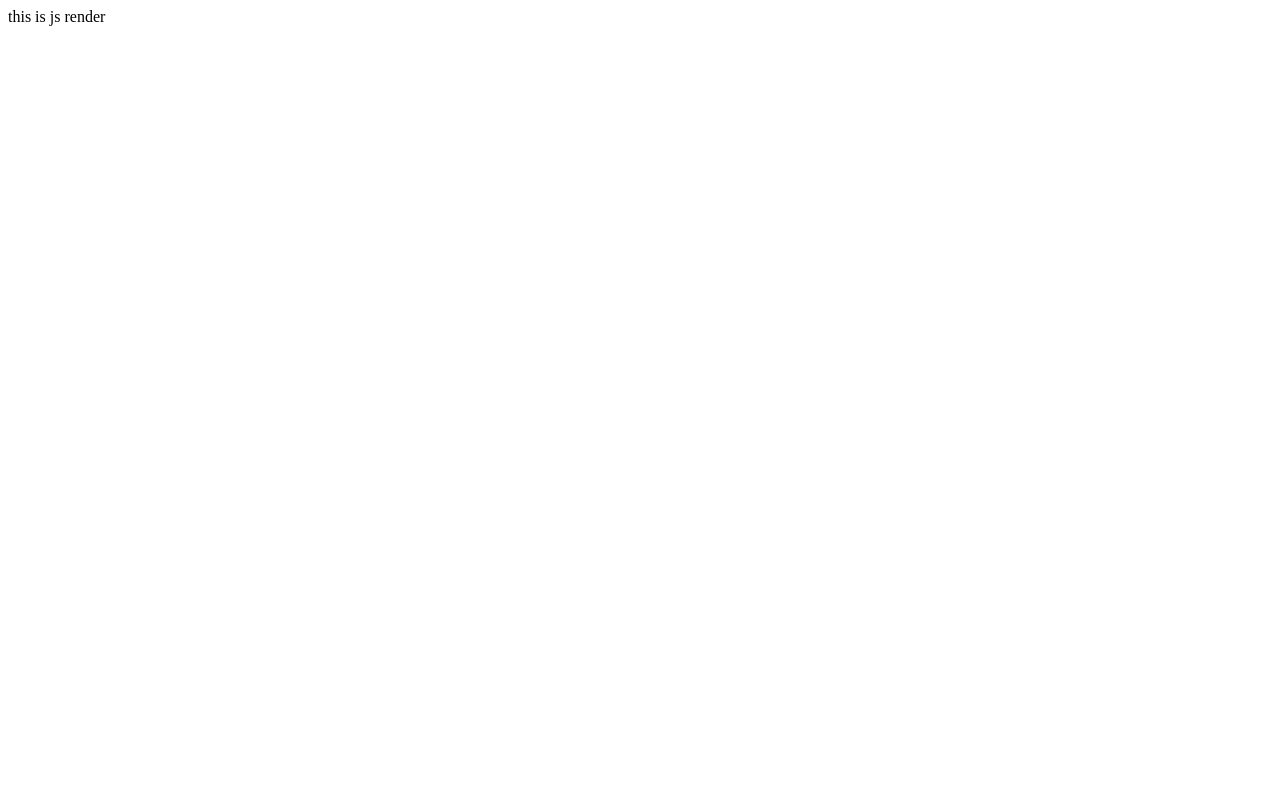
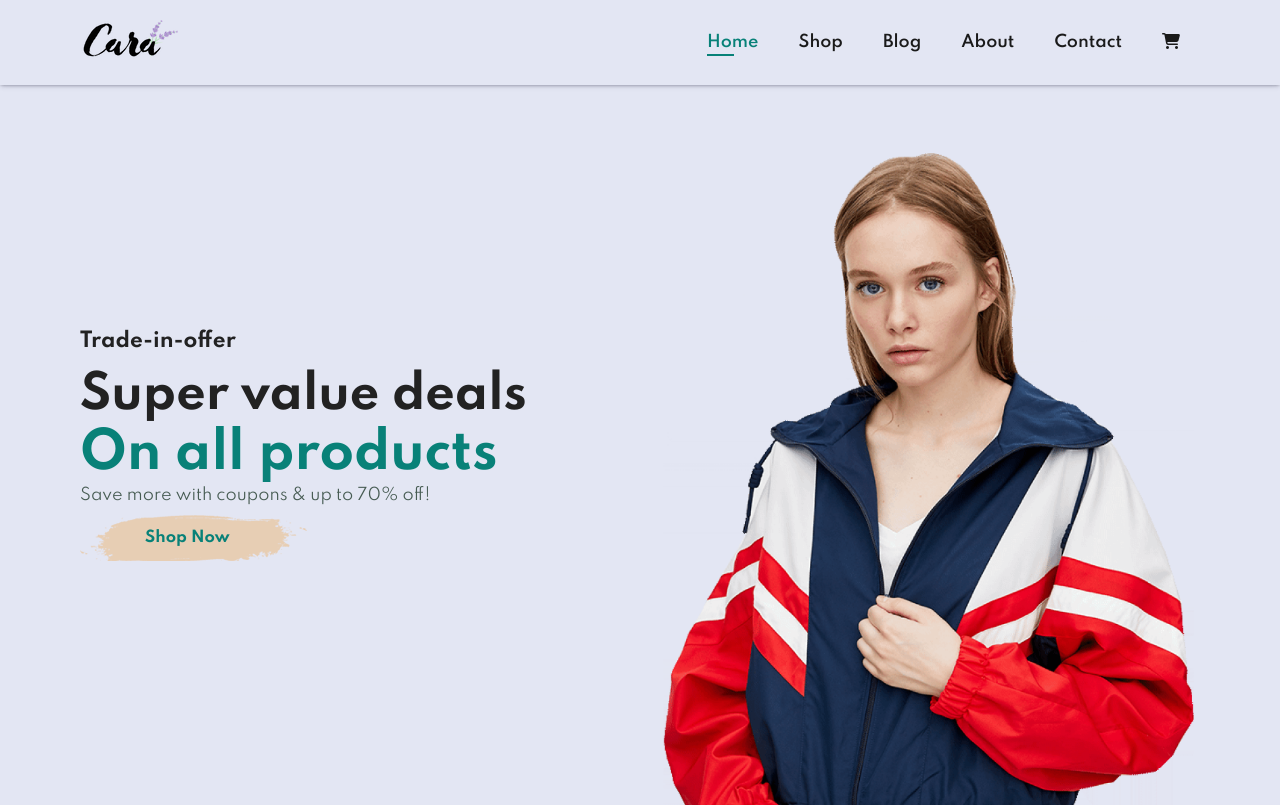
Before and after one commit to berasumit611/JavaScript-Ecommerce, a website built with Vite: page index.html in a window 1280 px wide. Built offline with nearby package versions, Linux system fonts and the light colour scheme.

Commit message:
header and hero section done

```diff
--- a/index.html
+++ b/index.html
@@ -2,25 +2,64 @@
 <html lang="en">
   <head>
     <meta charset="UTF-8" />
-    <link rel="icon" type="image/svg+xml" href="/vite.svg" />
+
+    <link rel="icon" type="image/svg+xml" href="#" />
+
     <meta name="viewport" content="width=device-width, initial-scale=1.0" />
 
+    <!-- font aswome cdn -->
+    <link rel="stylesheet" href="https://cdnjs.cloudflare.com/ajax/libs/font-awesome/6.5.2/css/all.min.css" integrity="sha512-SnH5WK+bZxgPHs44uWIX+LLJAJ9/2PkPKZ5QiAj6Ta86w+fsb2TkcmfRyVX3pBnMFcV7oQPJkl9QevSCWr3W6A==" crossorigin="anonymous" referrerpolicy="no-referrer" />
+
     <!-- styles.css -->
-    <link rel="stylesheet" href="styles.css">
-    <title>Ecommerce</title>
+    <link rel="stylesheet" href="style.css">
+
+    <title>JavaScript Ecommerce</title>
   </head>
   <body>
+   <!-- header section start-->
+   <section id="header">
+    <!-- logo -->
+    <a href="#"><img src="img/logo.png" class="logo" alt="logo"></a>
+    <!-- nav link -->
+    <div>
+      <ul id="navbar">
+        <li><a class="active" href="index.html">Home</a></li>
+        <li><a href="shop.html">Shop</a></li>
+        <li><a href="blog.html">Blog</a></li>
+        <li><a href="about.html">About</a></li>
+        <li><a href="contact.html">Contact</a></li>
+        <li><a href="cart.html"><i class="fa-solid fa-cart-shopping"></i></a></li>
+      </ul>
+    </div>
+   </section>
+   <!-- header section end-->
+
+   <!-- hero section start-->
+   <section id="hero">
+    <h4>Trade-in-offer</h4>
+    <h2>Super value deals</h2>
+    <h1>On all products</h1>
+    <p>Save more with coupons & up to 70% off!</p>
+    <button>Shop Now</button>
+   </section>
+   <!-- hero section end-->
+
+   <!-- feature section start -->
+   <!-- feature section end -->
 
 
 
 
 
-    <!-- js render from main.js -->
-    <div id="app"></div>
 
 
     <!-- script -->
-    <script type="module" src="/main.js"></script>
+    <script src="script.js"></script>
+
+
+    <!-- js render from main.js -->
+    <!-- <div id="app"></div> -->
+    <!-- <script type="module" src="/main.js"></script> -->
 
   </body>
 </html>
--- /dev/null
+++ b/style.css
@@ -0,0 +1,153 @@
+@import url("https://fonts.googleapis.com/css2?family=Spartan:wght@100;200;300;400;500;600;700;800;900&display=swap");
+
+* {
+  margin: 0;
+  padding: 0;
+  box-sizing: border-box;
+  font-family: "Spartan", sans-serif;
+}
+html {
+  scroll-behavior: smooth;
+}
+/* GLOBAL STYLE */
+h1 {
+  font-size: 50px;
+  line-height: 64px;
+  color: #222;
+}
+h2 {
+  font-size: 46px;
+  line-height: 54px;
+  color: #222;
+}
+h4 {
+  font-size: 20px;
+  color: #222;
+}
+h6 {
+  font-weight: 700;
+  font-size: 12px;
+}
+p {
+  font-size: 16px;
+  color: #465b52;
+}
+body {
+  width: 100%;
+}
+.section-p1 {
+  /* section padding */
+  padding: 40px 80px;
+}
+.section-m1 {
+  /* section margin */
+  margin: 40px 0;
+}
+/* ----global variable end--- */
+
+/* 1 */
+/* header section start */
+#header {
+  display: flex;
+  align-items: center;
+  justify-content: space-between;
+
+  padding: 20px 80px;
+  background: #e3e6f3;
+
+  box-shadow: rgba(50, 50, 93, 0.25) 0px 2px 5px -1px,
+    rgba(0, 0, 0, 0.3) 0px 1px 3px -1px;
+    z-index: 9999;
+    position: sticky;
+    top: 0;
+    left: 0;
+}
+/* nav link */
+#header #navbar {
+  display: flex;
+  align-items: center;
+  justify-content: center;
+}
+#navbar li {
+  list-style: none;
+  padding: 0 20px;
+
+  /* parent elemet relative */
+  position: relative;
+}
+#navbar li a {
+  text-decoration: none;
+  font-size: 16px;
+  font-weight: 600;
+  color: #1a1a1a;
+}
+/* nav link hover effecet */
+#navbar li a:hover,
+#navbar li a.active {
+/* active class added for section wise navbar underline */
+
+  color: #088178;
+  /*smooth transition*/
+  transition: 0.3s ease;
+  -webkit-transition: 0.3s ease;
+  -moz-transition: 0.3s ease;
+  -ms-transition: 0.3s ease;
+  -o-transition: 0.3s ease;
+}
+
+/* underline effect using pseudo element */
+#navbar li a.active::after,
+#navbar li a:hover::after{
+    content: "";
+    width: 30%;
+    height: 2px;
+    background: #088178;
+    /* child elemet absolute */
+    position: absolute;
+    bottom: -4px;
+    left: 20px;
+}
+
+/* header section end */
+
+/* hero section start */
+#hero{
+    background-image: url(img/hero4.png);
+
+    /* fullscreen */
+    width: 100%;
+    height: 90vh;
+
+    /* make image center */
+    background-position: top 25% right 0%;
+    background-size: cover;
+
+    padding: 0 80px;
+
+    display: flex;
+    flex-direction: column;
+    justify-content: center;
+    align-items: flex-start;
+}
+#hero h4{
+    padding-bottom: 15px;
+}
+#hero h1{
+    color: #088178;
+}
+#hero button{
+    background-image: url("img/button.png");
+    background-color: transparent;
+    color: #088178;
+    border: 0;
+    padding: 14px 80px 14px 65px;
+    background-repeat: no-repeat;
+    cursor: pointer;
+    font-weight: 700;
+    font-size: 15px;
+    margin-top: 10px;
+}
+/* hero section end */
+
+/* feature section start */
+/* feature section end */
```
Also changed, not shown: script.js (added).
